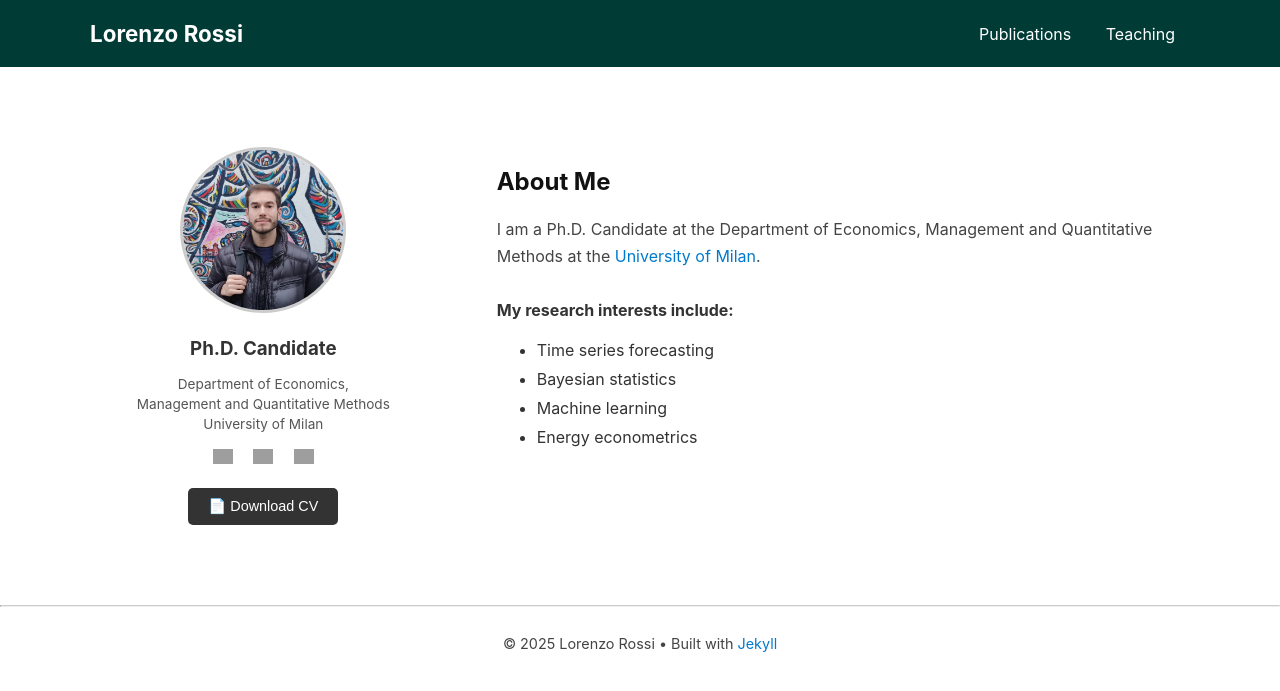
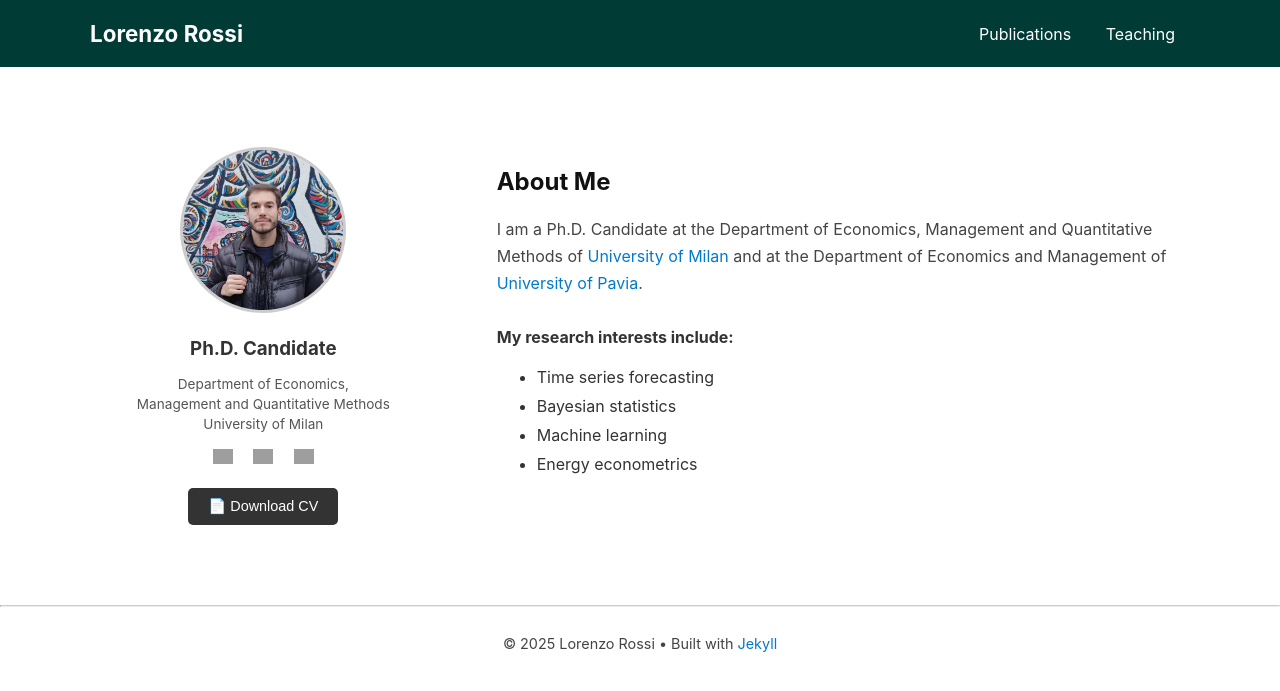
Before and after one commit to lorenzrossi/lorenzrossi.github.io, a Jekyll site: the page built from index.markdown, in a window 1280 px wide. Shown: the top 691 px of the page. Built offline with Jekyll 4.4.1, drawn with Linux system fonts in a browser that asks for light colours; grey boxes are pictures that could not be loaded.

Commit message:
update index

```diff
--- a/index.markdown
+++ b/index.markdown
@@ -49,8 +49,8 @@ title: Lorenzo Rossi
     <div style="flex: 2;">
       <h2 style="color: #111;">About Me</h2>
       <p style="font-size: 1em; line-height: 1.7; color: #444;">
-        I am a Ph.D. Candidate at the Department of Economics, Management and Quantitative Methods at the
-        <a href="https://demm.unimi.it/it" style="color: #007acc;">University of Milan</a>.
+        I am a Ph.D. Candidate at the Department of Economics, Management and Quantitative Methods of
+        <a href="https://demm.unimi.it/it" style="color: #007acc;">University of Milan</a> and at the Department of Economics and Management of <a href="https://economiaemanagement.dip.unipv.it/en" style="color: #007acc;">University of Pavia</a>.
       </p>
 
       <p style="font-weight: bold; margin-top: 30px;">My research interests include:</p>
```
